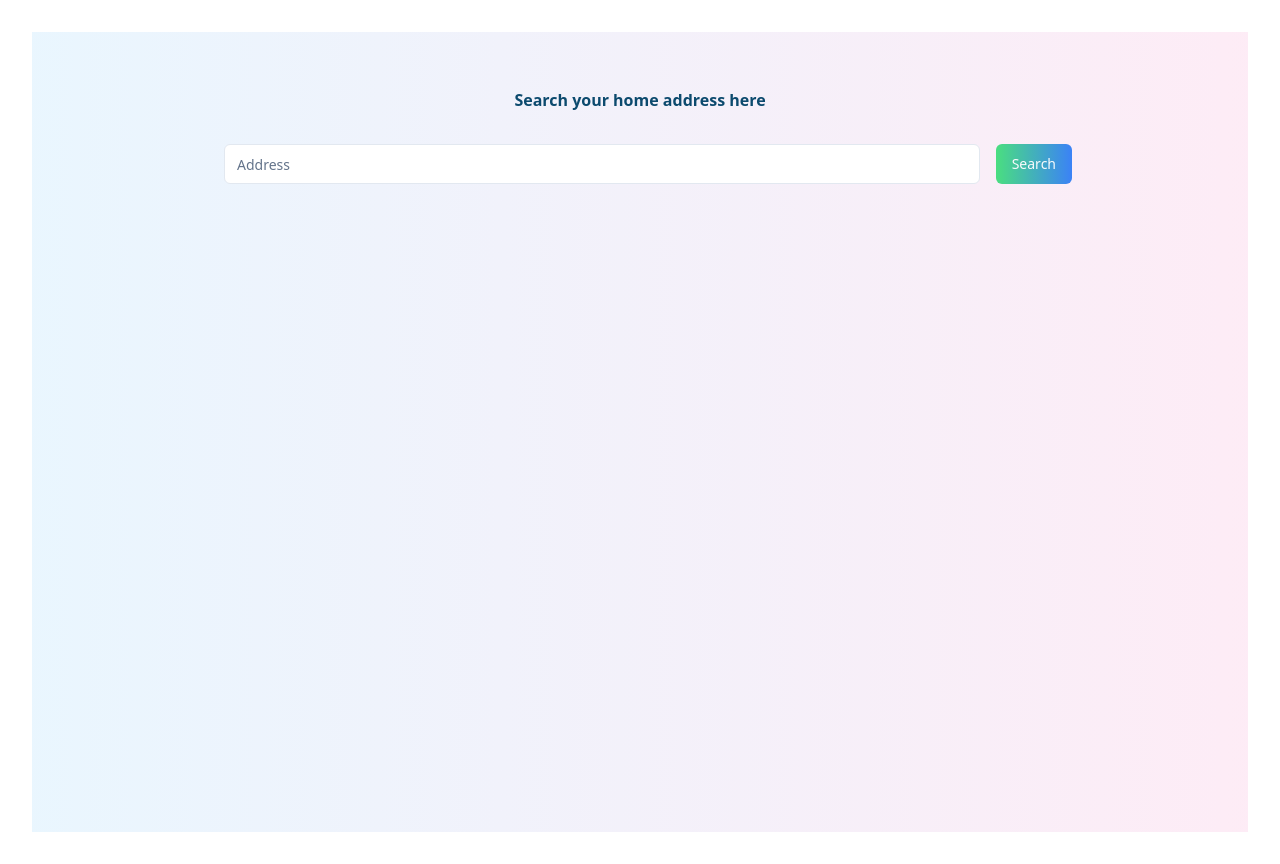
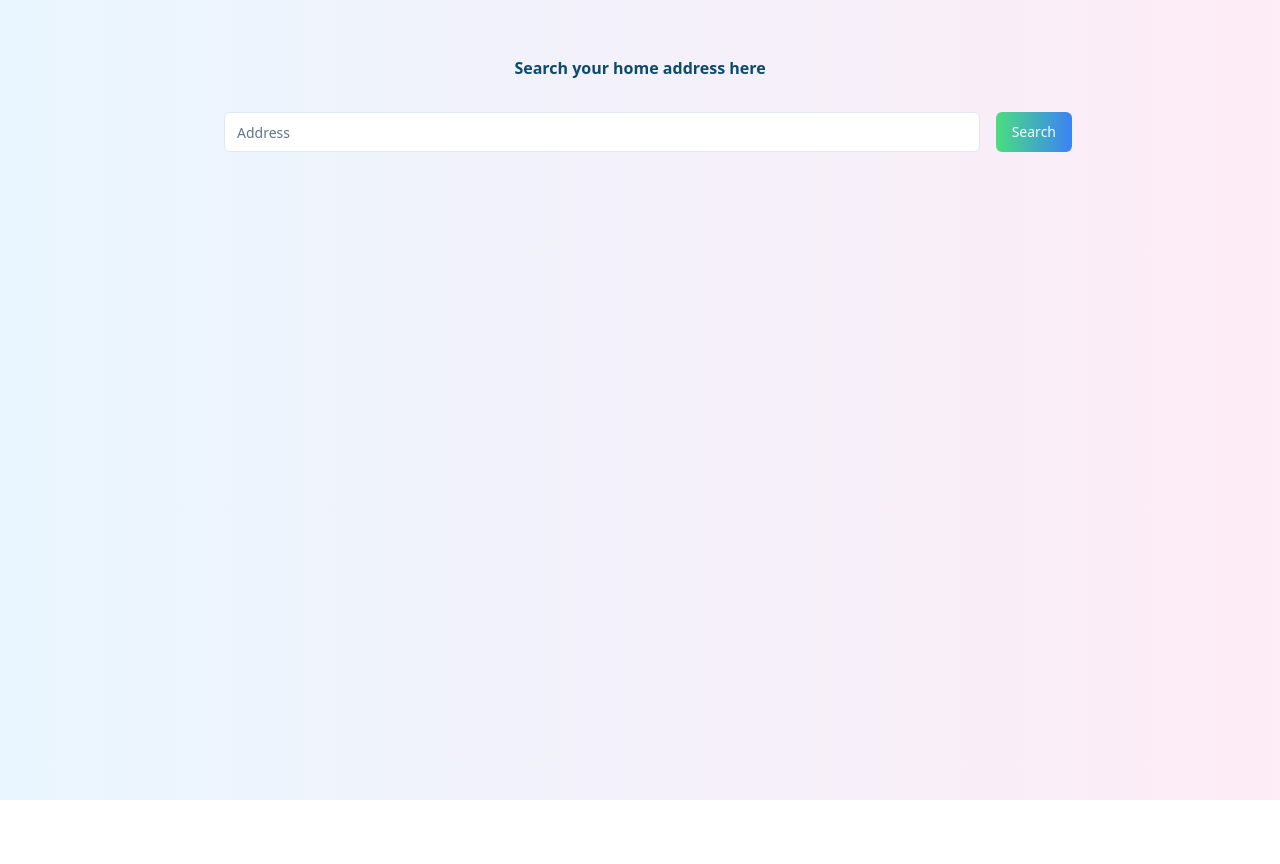
Before and after one commit to Stephman1/fraudulent-business-address, a React (Vite) app in the folder frontend/: page / in a window 1280 px wide. After the commit the page ends 800 px from the top, so only its background shows below. Built offline with nearby package versions, Linux system fonts and the light colour scheme.

Commit message:
update ui and address format

```diff
--- a/frontend/src/App.css
+++ b/frontend/src/App.css
@@ -8,9 +8,9 @@ html, body {
 }
 
 #root {
-  max-width: 1280px;
+  max-width: 2280px;
   margin: 0 auto;
-  padding: 2rem;
+  padding: 0;
   text-align: center;
 }
 
--- a/frontend/src/components/AddressSearchBox.tsx
+++ b/frontend/src/components/AddressSearchBox.tsx
@@ -54,7 +54,7 @@ const AddressSearchBox = () => {
   };
 
   const concatenateAddress = (address: any) => {
-    const updatedAddress = `${address.address_line_1 ? address.address_line_1 + ", " : ""}${address.address_line_2 ? address.address_line_2 + ", " : ""}${address.locality ? address.locality + ", " : ""}${address.postal_code ? address.postal_code + ", " : ""}${address.region ? address.region : ""}`
+    const updatedAddress = `${address.address_line_1 ? address.address_line_1 + ", " : ""}${address.address_line_2 ? address.address_line_2 + ", " : ""}${address.locality ? address.locality + ", " : ""}${address.region ? address.region + ", " : ""}${address.postal_code ? address.postal_code + ", " : ""}`
 
     if (updatedAddress.slice(-2) == ', ') {
       return updatedAddress.slice(0, -2)
```
